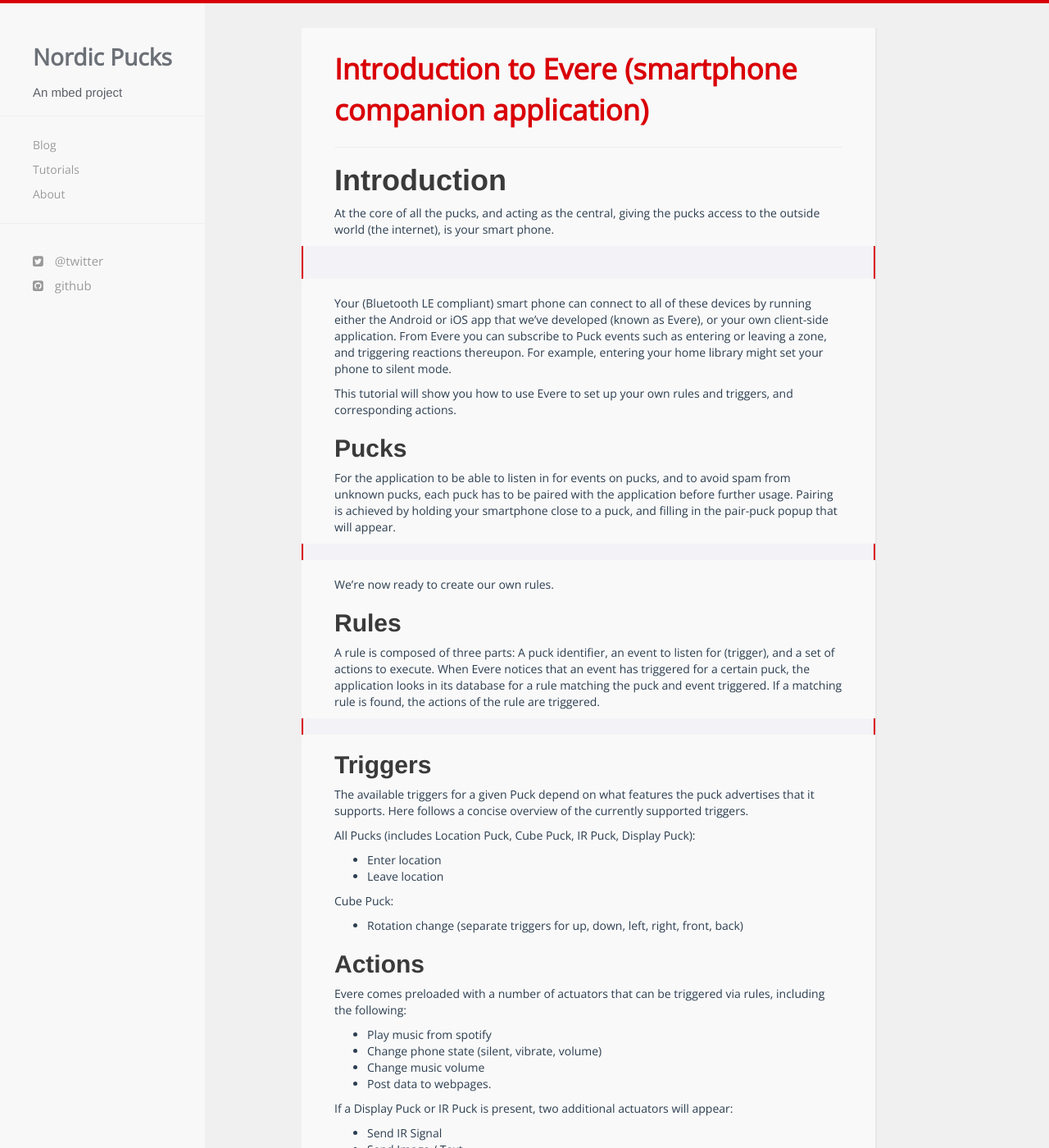
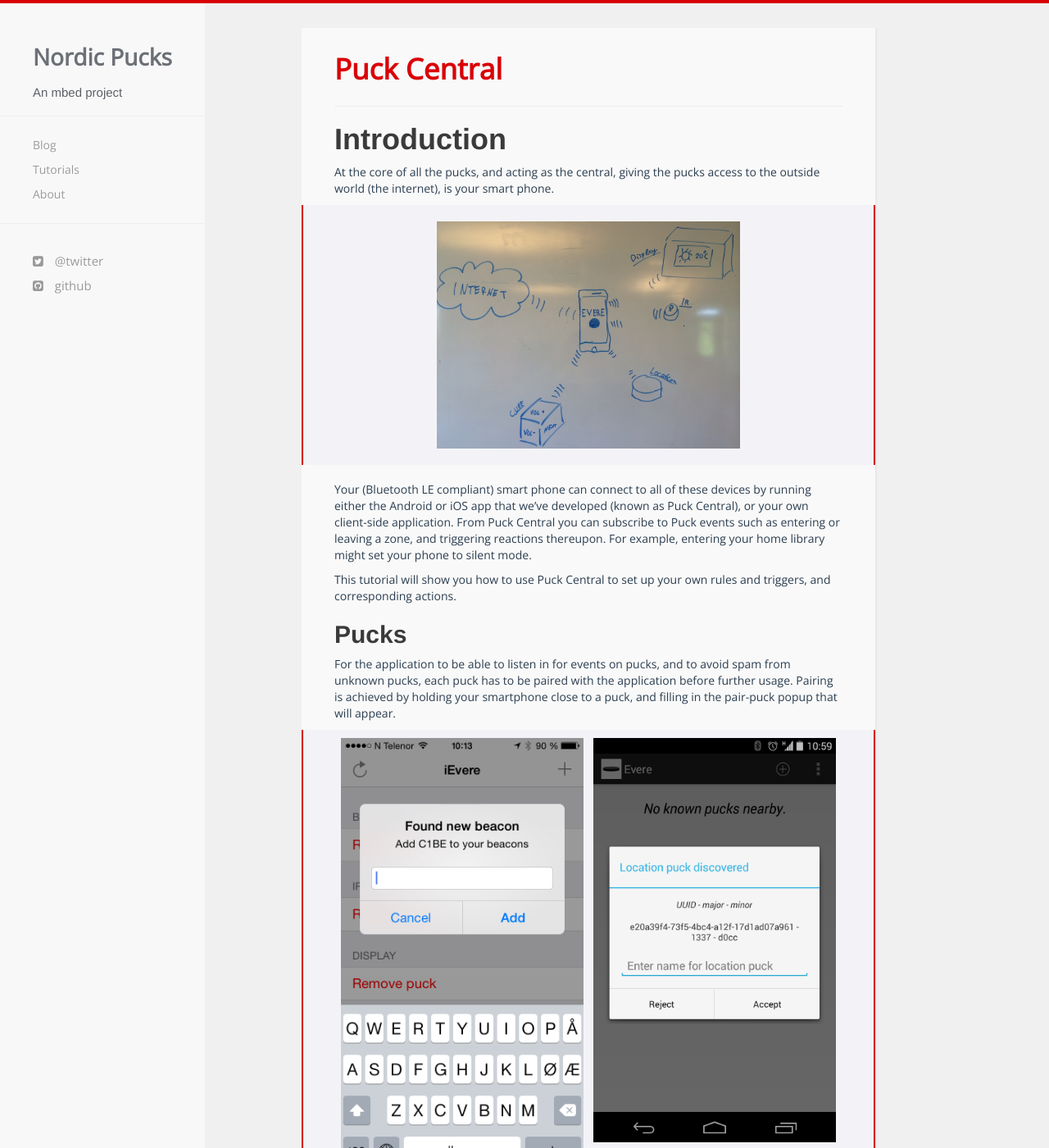
Before and after one commit to NordicPlayground/puck, a Jekyll site: the page built from _tutorials/smartphone-apps.md, in a window 1280 px wide and 1400 px high. Shown: the whole window at 82% size. Built offline with Jekyll 4.4.1, drawn with Linux system fonts in a browser that asks for light colours; nearby versions of some CDN libraries; comment, search, counter and statistics services are not loaded; some of the changed text lies outside the part shown.

Commit message:
Fix relative case & rename Evere to Puck Central in smartphone apps.

```diff
--- a/_tutorials/smartphone-apps.md
+++ b/_tutorials/smartphone-apps.md
@@ -1,7 +1,7 @@
 ---
 layout: tutorial
-title: Introduction to Evere (smartphone companion application)
-description: How to use the smartphone applications for iOS and Android to create your own rules.
+title: Puck Central
+description: How to use the smartphone companion application for iOS and Android
 image: http://lorempixel.com/g/400/400/
 ---
 
@@ -9,20 +9,20 @@ image: http://lorempixel.com/g/400/400/
 
 At the core of all the pucks, and acting as the central, giving the pucks access to the outside world (the internet), is your smart phone.
 
-> ![](/mbed-pucks/images/smartphone-apps/whiteboard_2.jpg)
+> ![](../images/smartphone-apps/whiteboard_2.jpg)
 
-Your (Bluetooth LE compliant) smart phone can connect to all of these devices by running either the Android or iOS app that we've developed (known as Evere), or your own client-side application.
-From Evere you can subscribe to Puck events such as entering or leaving a zone, and triggering reactions thereupon. For example, entering your home library might set your phone to silent mode.
+Your (Bluetooth LE compliant) smart phone can connect to all of these devices by running either the Android or iOS app that we've developed (known as Puck Central), or your own client-side application.
+From Puck Central you can subscribe to Puck events such as entering or leaving a zone, and triggering reactions thereupon. For example, entering your home library might set your phone to silent mode.
 
-This tutorial will show you how to use Evere to set up your own rules and triggers, and corresponding actions.
+This tutorial will show you how to use Puck Central to set up your own rules and triggers, and corresponding actions.
 
 ## Pucks
 
 For the application to be able to listen in for events on pucks, and to avoid spam from unknown pucks, each puck has to be paired with the application before further usage.
 Pairing is achieved by holding your smartphone close to a puck, and filling in the pair-puck popup that will appear.
 
-> ![](/mbed-pucks/images/smartphone-apps/pair_puck_ios.PNG)
-> ![](/mbed-pucks/images/smartphone-apps/pair_puck_android.png)
+> ![](../images/smartphone-apps/pair_puck_ios.PNG)
+> ![](../images/smartphone-apps/pair_puck_android.png)
 {: .two-images}
 
 We're now ready to create our own rules.
@@ -30,10 +30,10 @@ We're now ready to create our own rules.
 ## Rules
 
 A rule is composed of three parts: A puck identifier, an event to listen for (trigger), and a set of actions to execute.
-When Evere notices that an event has triggered for a certain puck, the application looks in its database for a rule matching the puck and event triggered. If a matching rule is found, the actions of the rule are triggered.
+When Puck Central notices that an event has triggered for a certain puck, the application looks in its database for a rule matching the puck and event triggered. If a matching rule is found, the actions of the rule are triggered.
 
-> ![](/mbed-pucks/images/smartphone-apps/rules_overview_ios.PNG)
-> ![](/mbed-pucks/images/smartphone-apps/rules_overview_android.png)
+> ![](../images/smartphone-apps/rules_overview_ios.PNG)
+> ![](../images/smartphone-apps/rules_overview_android.png)
 {: .two-images}
 
 ## Triggers
@@ -51,7 +51,7 @@ Cube Puck:
 
 ## Actions
 
-Evere comes preloaded with a number of actuators that can be triggered via rules, including the following:
+Puck Central comes preloaded with a number of actuators that can be triggered via rules, including the following:
 
 - Play music from spotify
 - Change phone state (silent, vibrate, volume)
@@ -72,26 +72,26 @@ Creating a rule is pretty simple:
 - Click the 'add' icon in the action bar
 - Select which Puck to add a rule for
 
-> ![](/mbed-pucks/images/smartphone-apps/select_puck_ios.PNG)
-> ![](/mbed-pucks/images/smartphone-apps/select_puck_android.png)
+> ![](../images/smartphone-apps/select_puck_ios.PNG)
+> ![](../images/smartphone-apps/select_puck_android.png)
 {: .two-images}
 
 - Select an event (trigger) to listen for
 
-> ![](/mbed-pucks/images/smartphone-apps/select_trigger_ios.PNG)
-> ![](/mbed-pucks/images/smartphone-apps/select_trigger_android.png)
+> ![](../images/smartphone-apps/select_trigger_ios.PNG)
+> ![](../images/smartphone-apps/select_trigger_android.png)
 {: .two-images}
 
 - Select an actuator (action) to be triggered when the rule is fired.
 
-> ![](/mbed-pucks/images/smartphone-apps/select_actuator_ios.PNG)
-> ![](/mbed-pucks/images/smartphone-apps/select_actuator_android.png)
+> ![](../images/smartphone-apps/select_actuator_ios.PNG)
+> ![](../images/smartphone-apps/select_actuator_android.png)
 {: .two-images}
 
 - Customise actuator settings (if any)
 
-> ![](/mbed-pucks/images/smartphone-apps/select_actuator_settings_ios.PNG)
-> ![](/mbed-pucks/images/smartphone-apps/select_actuator_settings_android.png)
+> ![](../images/smartphone-apps/select_actuator_settings_ios.PNG)
+> ![](../images/smartphone-apps/select_actuator_settings_android.png)
 {: .two-images}
 
 - And you're done!
@@ -100,7 +100,7 @@ Creating a rule is pretty simple:
 To delete a rule, click 'Remove Puck' on iOS, and the garbage bin icon on Android.
 
 
-## Extending Evere with custom actions and actuators
+## Extending Puck Central with custom actions and actuators
 
 If you wish to extend the client application with your own actuators, you can read how to do so at the github pages of the respective applications.
 
```
